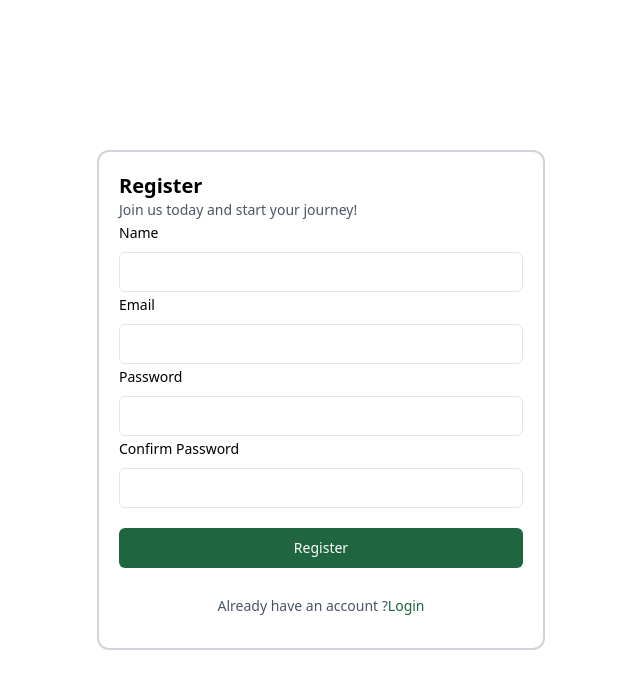
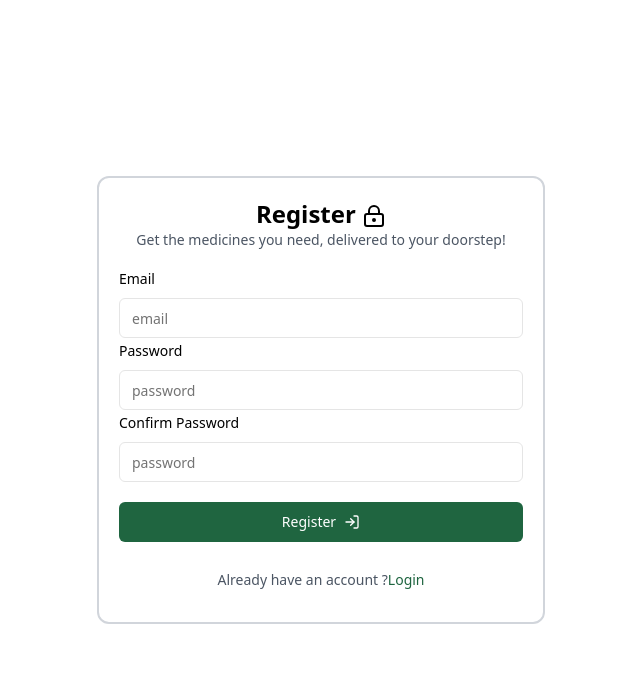
Before and after one commit to rifat-sarker/MediStore-Client, a Next.js app: page /register in a window 1280 px wide. Shown: the top 688 px of the page, without its empty margins (319-959 px from the left). Built offline with nearby package versions, Linux system fonts and the light colour scheme.

Commit message:
enhance registration and login forms; add icons, improve layout, and update placeholders

```diff
--- a/src/components/modules/auth/Register/RegisterForm.tsx
+++ b/src/components/modules/auth/Register/RegisterForm.tsx
@@ -14,7 +14,7 @@ import { zodResolver } from "@hookform/resolvers/zod";
 import { FieldValues, SubmitHandler, useForm } from "react-hook-form";
 import { registrationSchema } from "./registerValidaiton";
 import Link from "next/link";
-
+import { LockKeyholeIcon, LogInIcon } from "lucide-react";
 
 const RegisterForm = () => {
   const form = useForm({
@@ -27,18 +27,21 @@ const RegisterForm = () => {
   const password = form.watch("password");
   const passwordConfirm = form.watch("passwordConfirm");
 
-  console.log(password, passwordConfirm);
+  //   console.log(password, passwordConfirm);
+
   const onSubmit: SubmitHandler<FieldValues> = async (data) => {
     console.log(data);
   };
 
   return (
     <div className="border-2 border-gray-300 rounded-xl flex-grow max-w-md w-full p-5">
-      <div className="flex items-center space-x-4 ">
-        <div>
-          <h1 className="text-xl font-semibold">Register</h1>
-          <p className="font-extralight text-sm text-gray-600">
-            Join us today and start your journey!
+      <div className="flex items-center space-x-4 mb-4 mx-auto">
+        <div className="text-center mx-auto">
+          <h1 className="text-2xl font-bold">
+            Register <LockKeyholeIcon className="inline" />
+          </h1>
+          <p className="font-light text-sm text-gray-600">
+            Get the medicines you need, delivered to your doorstep!
           </p>
         </div>
       </div>
@@ -46,25 +49,17 @@ const RegisterForm = () => {
         <form onSubmit={form.handleSubmit(onSubmit)}>
           <FormField
             control={form.control}
-            name="name"
-            render={({ field }) => (
-              <FormItem>
-                <FormLabel>Name</FormLabel>
-                <FormControl>
-                  <Input type="text" {...field} value={field.value || ""} />
-                </FormControl>
-                <FormMessage />
-              </FormItem>
-            )}
-          />
-          <FormField
-            control={form.control}
             name="email"
             render={({ field }) => (
               <FormItem>
                 <FormLabel>Email</FormLabel>
                 <FormControl>
-                  <Input type="email" {...field} value={field.value || ""} />
+                  <Input
+                    placeholder="email"
+                    type="email"
+                    {...field}
+                    value={field.value || ""}
+                  />
                 </FormControl>
                 <FormMessage />
               </FormItem>
@@ -77,7 +72,12 @@ const RegisterForm = () => {
               <FormItem>
                 <FormLabel>Password</FormLabel>
                 <FormControl>
-                  <Input type="password" {...field} value={field.value || ""} />
+                  <Input
+                    placeholder="password"
+                    type="password"
+                    {...field}
+                    value={field.value || ""}
+                  />
                 </FormControl>
                 <FormMessage />
               </FormItem>
@@ -91,7 +91,12 @@ const RegisterForm = () => {
               <FormItem>
                 <FormLabel>Confirm Password</FormLabel>
                 <FormControl>
-                  <Input type="password" {...field} value={field.value || ""} />
+                  <Input
+                    placeholder="password"
+                    type="password"
+                    {...field}
+                    value={field.value || ""}
+                  />
                 </FormControl>
                 {passwordConfirm && password !== passwordConfirm ? (
                   <FormMessage> Passwords do not match</FormMessage>
@@ -107,7 +112,7 @@ const RegisterForm = () => {
             className="my-4 w-full mt-5 "
             type="submit"
           >
-            {isSubmitting ? "Registering..." : "Register"}
+            {isSubmitting ? "Registering..." : "Register"} <LogInIcon />
           </Button>
         </form>
       </Form>
--- a/src/components/modules/auth/login/LoginForm.tsx
+++ b/src/components/modules/auth/login/LoginForm.tsx
@@ -14,6 +14,7 @@ import {
 } from "@/components/ui/form";
 import { FieldValues, SubmitHandler, useForm } from "react-hook-form";
 import Link from "next/link";
+import { KeyIcon, LockIcon, LockKeyhole, LockKeyholeIcon, LogInIcon } from "lucide-react";
 
 const LoginForm = () => {
   const form = useForm({
@@ -29,7 +30,13 @@ const LoginForm = () => {
   };
 
   return (
-    <div className="">
+    <div className="border-2 border-gray-300 rounded-xl flex-grow max-w-md w-full p-5 space-y-4">
+      <div className="text-center mx-auto">
+        <h1 className="text-2xl font-bold">Login <LockKeyholeIcon className="inline"/> </h1>
+        <p className="font-light text-sm text-gray-600">
+          Get the medicines you need, delivered to your doorstep!
+        </p>
+      </div>
       <Form {...form}>
         <form className="space-y-4" onSubmit={form.handleSubmit(onsubmit)}>
           <FormField
@@ -40,7 +47,7 @@ const LoginForm = () => {
                 <FormLabel>Email</FormLabel>
                 <FormControl>
                   <Input
-                    placeholder="shadcn"
+                    placeholder="email"
                     {...field}
                     value={field.value || ""}
                   />
@@ -58,7 +65,7 @@ const LoginForm = () => {
                 <FormLabel>Password</FormLabel>
                 <FormControl>
                   <Input
-                    placeholder="shadcn"
+                    placeholder="password"
                     {...field}
                     value={field.value || ""}
                   />
@@ -69,7 +76,8 @@ const LoginForm = () => {
             )}
           />
           <Button className="w-full" type="submit">
-            {isSubmitting ? "Login..." : "Login"}
+            {isSubmitting ? "Login..." : "Login"}{" "}
+            <LogInIcon className="inline" />
           </Button>
         </form>
       </Form>
```
